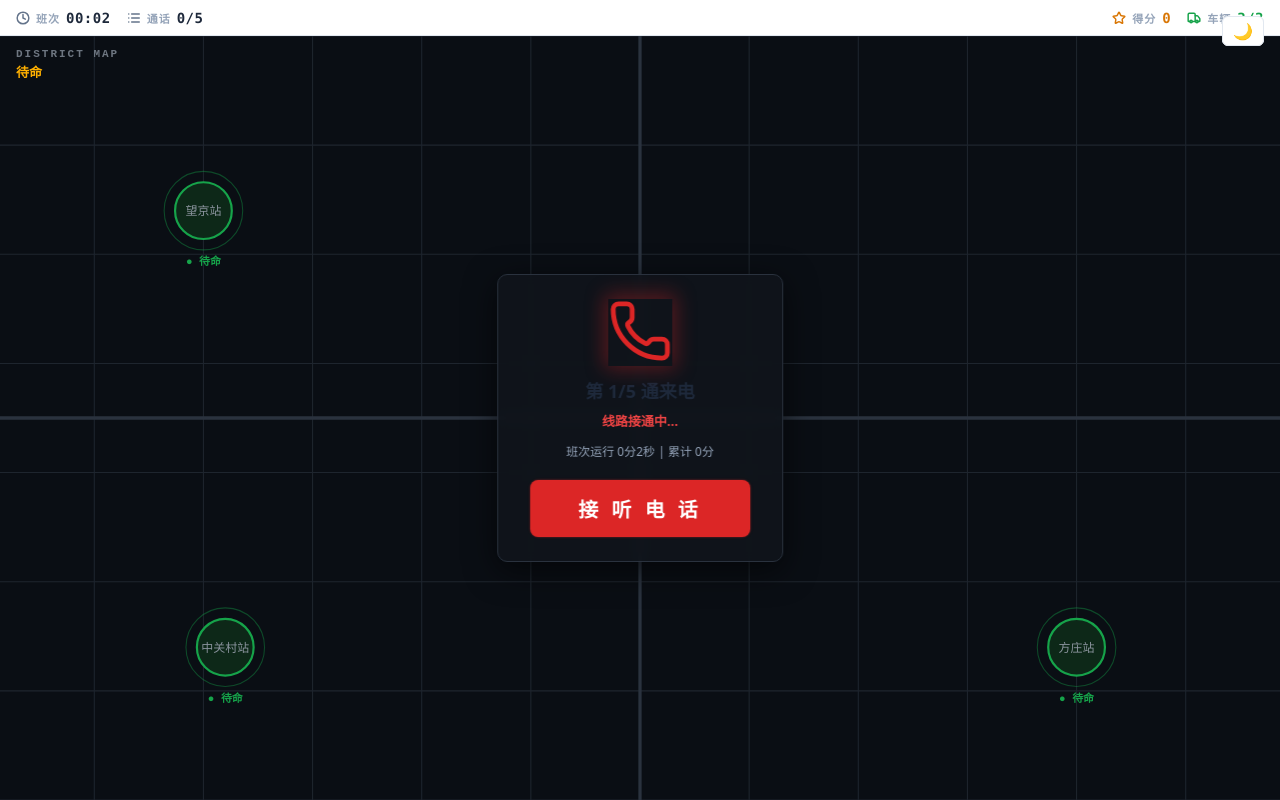
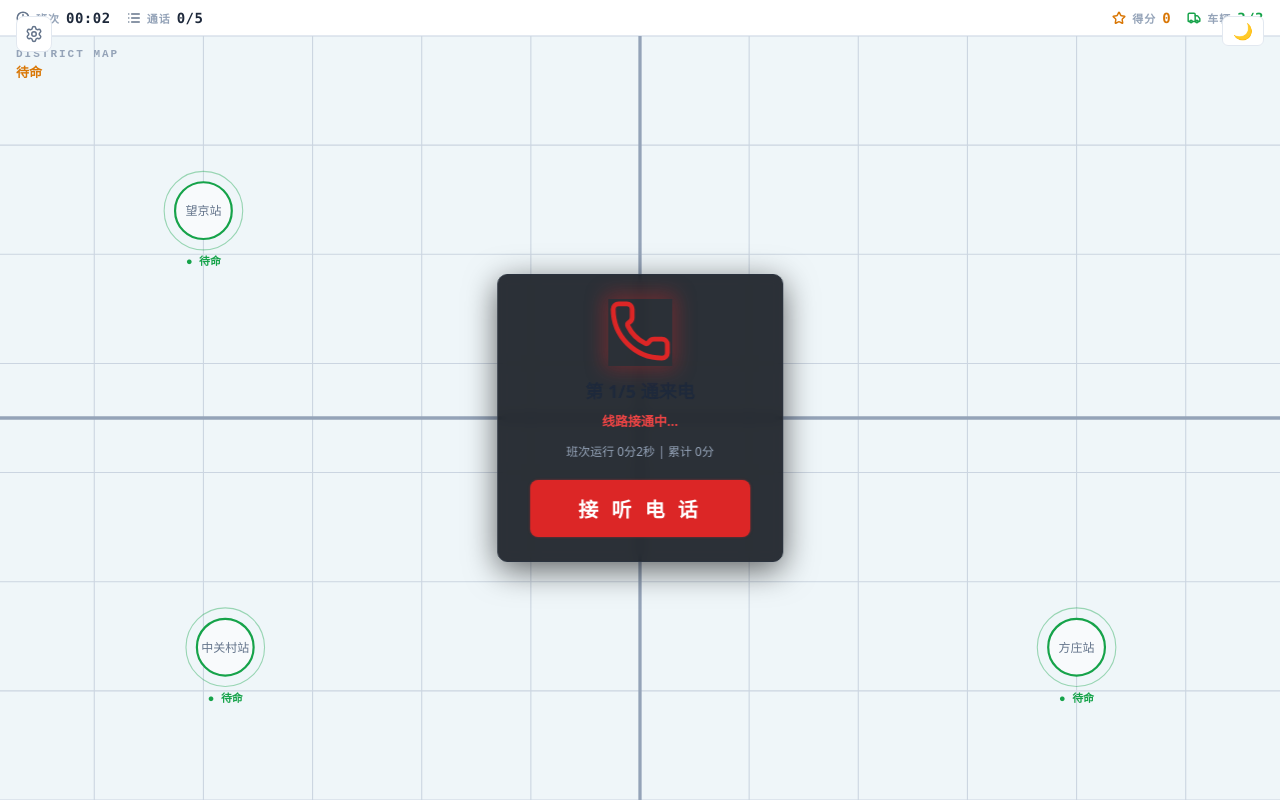
Before and after one commit to 1989-12-13/BuddyGame, a React (Vite) app: page / in a window 1280 px wide. Both pictures are taken after a click on the button "开始值班". Built offline with nearby package versions, Linux system fonts and the light colour scheme.

Commit message:
fix: 修复确认派车按钮未选判定码时无反馈的问题 — 添加disabled状态与提示

```diff
--- a/src/app/App.tsx
+++ b/src/app/App.tsx
@@ -11,7 +11,7 @@ import { LevelSelectScreen } from '../screens/LevelSelectScreen'
 import { KnowledgeScreen } from '../screens/KnowledgeScreen'
 import { AudioProvider } from '../audio/AudioContext'
 import { ThemeProvider } from '../contexts/ThemeContext'
-import { ThemeToggle } from '../components/ThemeToggle'
+import { SettingsPanel } from '../components/SettingsPanel'
 
 type AppScreen = 'title' | 'level_select' | 'game' | 'ending' | 'knowledge'
 
@@ -80,7 +80,7 @@ export default function App() {
     <ThemeProvider>
       <AudioProvider>
         {mainContent}
-        <ThemeToggle />
+        <SettingsPanel onNavigate={handleNavigate} />
       </AudioProvider>
     </ThemeProvider>
   )
--- a/src/audio/useGameAudio.ts
+++ b/src/audio/useGameAudio.ts
@@ -75,8 +75,8 @@ export function useGameAudio() {
 
   useEffect(() => () => engineRef.current?.close(), [])
 
-  const play = useCallback((cue: GameAudioCue) => {
-    engineRef.current?.play(cue, DEFAULT_VOLUME)
+  const play = useCallback((cue: GameAudioCue, volume?: number) => {
+    engineRef.current?.play(cue, volume ?? DEFAULT_VOLUME)
   }, [])
 
   return { play }
--- /dev/null
+++ b/src/components/SettingsPanel.tsx
@@ -0,0 +1,153 @@
+// ============================================================
+// 设置面板 — 左上角齿轮按钮，内含回到主菜单/音量/主题
+// ============================================================
+
+import { useState, useRef, useEffect } from 'react'
+import { Settings, Home, Volume2, Moon, Sun } from 'lucide-react'
+import { useTheme } from '../contexts/ThemeContext'
+import { useAudio } from '../audio/AudioContext'
+
+interface Props {
+  /** 回到主菜单回调 */
+  onNavigate?: (target: 'title') => void
+}
+
+export function SettingsPanel({ onNavigate }: Props) {
+  const [open, setOpen] = useState(false)
+  const panelRef = useRef<HTMLDivElement>(null)
+  const { theme, toggle } = useTheme()
+  const { volume, setVolume } = useAudio()
+
+  // 点击面板外部关闭
+  useEffect(() => {
+    if (!open) return
+    const handler = (e: MouseEvent) => {
+      if (panelRef.current && !panelRef.current.contains(e.target as Node)) {
+        setOpen(false)
+      }
+    }
+    document.addEventListener('mousedown', handler)
+    return () => document.removeEventListener('mousedown', handler)
+  }, [open])
+
+  const menuItemBase: React.CSSProperties = {
+    display: 'flex',
+    alignItems: 'center',
+    gap: 10,
+    padding: '10px 16px',
+    border: 'none',
+    background: 'none',
+    color: 'var(--text-primary)',
+    fontSize: 14,
+    cursor: 'pointer',
+    textAlign: 'left',
+    transition: 'background 0.15s',
+  }
+
+  return (
+    <div ref={panelRef} style={{ position: 'fixed', top: 16, left: 16, zIndex: 1000 }}>
+      {/* 齿轮按钮 */}
+      <button
+        onClick={() => setOpen((o) => !o)}
+        title="设置"
+        style={{
+          width: 36,
+          height: 36,
+          fontSize: 18,
+          border: '1px solid var(--border)',
+          borderRadius: 8,
+          backgroundColor: 'var(--bg-surface)',
+          color: 'var(--text-secondary)',
+          cursor: 'pointer',
+          transition: 'all 0.2s',
+          display: 'flex',
+          alignItems: 'center',
+          justifyContent: 'center',
+        }}
+      >
+        <Settings size={18} />
+      </button>
+
+      {/* 下拉面板 */}
+      {open && (
+        <div
+          style={{
+            position: 'absolute',
+            top: 44,
+            left: 0,
+            width: 220,
+            padding: '8px 0',
+            border: '1px solid var(--border)',
+            borderRadius: 10,
+            backgroundColor: 'var(--bg-surface)',
+            boxShadow: 'var(--shadow-lg)',
+            display: 'flex',
+            flexDirection: 'column',
+          }}
+        >
+          {/* 回到主菜单 */}
+          <button
+            onClick={() => {
+              setOpen(false)
+              onNavigate?.('title')
+            }}
+            style={menuItemBase}
+            onMouseEnter={(e) => {
+              e.currentTarget.style.background = 'var(--bg-hover)'
+            }}
+            onMouseLeave={(e) => {
+              e.currentTarget.style.background = 'none'
+            }}
+          >
+            <Home size={16} /> 回到主菜单
+          </button>
+
+          <div style={{ height: 1, margin: '4px 16px', backgroundColor: 'var(--border)' }} />
+
+          {/* 音量调节 */}
+          <div style={{ padding: '10px 16px' }}>
+            <div
+              style={{
+                display: 'flex',
+                alignItems: 'center',
+                gap: 10,
+                marginBottom: 8,
+              }}
+            >
+              <Volume2 size={16} />
+              <span style={{ color: 'var(--text-primary)', fontSize: 14 }}>
+                音量 {Math.round(volume * 100)}%
+              </span>
+            </div>
+            <input
+              type="range"
+              min={0}
+              max={1}
+              step={0.05}
+              value={volume}
+              onChange={(e) => setVolume(parseFloat(e.target.value))}
+              style={{ width: '100%', cursor: 'pointer' }}
+            />
+          </div>
+
+          <div style={{ height: 1, margin: '4px 16px', backgroundColor: 'var(--border)' }} />
+
+          {/* 主题切换 */}
+          <button
+            onClick={toggle}
+            style={menuItemBase}
+            onMouseEnter={(e) => {
+              e.currentTarget.style.background = 'var(--bg-hover)'
+            }}
+            onMouseLeave={(e) => {
+              e.currentTarget.style.background = 'none'
+            }}
+          >
+            {theme === 'light' ? <Moon size={16} /> : <Sun size={16} />}
+            {theme === 'light' ? '切换深色主题' : '切换浅色主题'}
+          </button>
+        </div>
+      )}
+    </div>
+  )
+}
--- a/src/components/map/CityMap.tsx
+++ b/src/components/map/CityMap.tsx
@@ -54,25 +54,25 @@ export function CityMap({ state }: Props) {
     <div style={styles.wrap}>
       <svg viewBox="0 0 1200 700" preserveAspectRatio="xMidYMid slice" style={styles.svg}>
         {/* 背景 */}
-        <rect x={0} y={0} width={1200} height={700} fill="#0a0e14" />
+        <rect x={0} y={0} width={1200} height={700} fill="var(--bg)" />
 
         {/* 网格 */}
         {Array.from({ length: 13 }).map((_, i) => (
-          <line key={`v${i}`} x1={i * 100} y1={0} x2={i * 100} y2={700} stroke="#1e252e" strokeWidth={1} />
+          <line key={`v${i}`} x1={i * 100} y1={0} x2={i * 100} y2={700} stroke="var(--map-grid)" strokeWidth={1} />
         ))}
         {Array.from({ length: 8 }).map((_, i) => (
-          <line key={`h${i}`} x1={0} y1={i * 100} x2={1200} y2={i * 100} stroke="#1e252e" strokeWidth={1} />
+          <line key={`h${i}`} x1={0} y1={i * 100} x2={1200} y2={i * 100} stroke="var(--map-grid)" strokeWidth={1} />
         ))}
 
         {/* 主干道（亮一点） */}
-        <path d="M 0 350 L 1200 350" stroke="#2a323e" strokeWidth={3} />
-        <path d="M 600 0 L 600 700" stroke="#2a323e" strokeWidth={3} />
+        <path d="M 0 350 L 1200 350" stroke="var(--map-road)" strokeWidth={3} />
+        <path d="M 600 0 L 600 700" stroke="var(--map-road)" strokeWidth={3} />
 
         {/* 救护车行驶路径（虚线） */}
         {showAmbulance && (
           <line
             x1={startPt.x} y1={startPt.y} x2={evPos.x} y2={evPos.y}
-            stroke="#ffb000" strokeWidth={2} strokeDasharray="6 6" opacity={0.55}
+            stroke="#d97706" strokeWidth={2} strokeDasharray="6 6" opacity={0.55}
           />
         )}
 
@@ -83,15 +83,15 @@ export function CityMap({ state }: Props) {
           return (
             <g key={id}>
               <circle cx={info.pos.x} cy={info.pos.y} r={26}
-                fill={busy ? '#1e252e' : '#0d2818'}
-                stroke={busy ? '#3a4452' : '#16a34a'} strokeWidth={2} />
+                fill={busy ? 'var(--map-grid)' : 'var(--bg-elevated)'}
+                stroke={busy ? 'var(--border-bright)' : '#16a34a'} strokeWidth={2} />
               <circle cx={info.pos.x} cy={info.pos.y} r={36}
-                fill="none" stroke={busy ? '#3a4452' : '#16a34a'} strokeWidth={1}
+                fill="none" stroke={busy ? 'var(--border-bright)' : '#16a34a'} strokeWidth={1}
                 opacity={busy ? 0.2 : 0.4} />
               <text x={info.pos.x} y={info.pos.y + 4} textAnchor="middle"
-                fontSize={11} fill="#8b949e" fontFamily="monospace">{info.name}</text>
+                fontSize={11} fill="var(--text-secondary)" fontFamily="monospace">{info.name}</text>
               <text x={info.pos.x} y={info.pos.y + 50} textAnchor="middle"
-                fontSize={10} fill={busy ? '#6e7681' : '#16a34a'}
+                fontSize={10} fill={busy ? 'var(--text-muted)' : '#16a34a'}
                 fontFamily="monospace" fontWeight="bold">
                 {busy ? '○ 执勤中' : '● 待命'}
               </text>
@@ -103,13 +103,13 @@ export function CityMap({ state }: Props) {
         {hasCall && !isPrank && (
           <g>
             <circle cx={evPos.x} cy={evPos.y} r={20}
-              fill="rgba(255,59,59,0.18)" stroke="#ff3b3b" strokeWidth={2}>
+              fill="rgba(220, 38, 38, 0.18)" stroke="#dc2626" strokeWidth={2}>
               <animate attributeName="r" values="20;32;20" dur="1.6s" repeatCount="indefinite" />
               <animate attributeName="opacity" values="1;0.3;1" dur="1.6s" repeatCount="indefinite" />
             </circle>
-            <circle cx={evPos.x} cy={evPos.y} r={6} fill="#ff3b3b" />
+            <circle cx={evPos.x} cy={evPos.y} r={6} fill="#dc2626" />
             <text x={evPos.x} y={evPos.y - 30} textAnchor="middle"
-              fontSize={12} fill="#ff5454" fontFamily="monospace" fontWeight="bold">
+              fontSize={12} fill="#ef4444" fontFamily="monospace" fontWeight="bold">
               事件现场
             </text>
           </g>
@@ -117,7 +117,7 @@ export function CityMap({ state }: Props) {
         {hasCall && isPrank && (
           <g>
             <text x={evPos.x} y={evPos.y} textAnchor="middle"
-              fontSize={14} fill="#6e7681" fontFamily="monospace">? 待核实</text>
+              fontSize={14} fill="var(--text-muted)" fontFamily="monospace">? 待核实</text>
           </g>
         )}
 
@@ -131,7 +131,7 @@ export function CityMap({ state }: Props) {
           <ResultBadge x={evPos.x} y={evPos.y - 60} text="✓ 救治成功" color="#16a34a" />
         )}
         {rescue.phase === 'failed' && (
-          <ResultBadge x={evPos.x} y={evPos.y - 60} text="✕ 救治失败" color="#ff3b3b" />
+          <ResultBadge x={evPos.x} y={evPos.y - 60} text="✕ 救治失败" color="#dc2626" />
         )}
       </svg>
 
@@ -147,7 +147,7 @@ export function CityMap({ state }: Props) {
 }
 
 function AmbulanceSvg({ x, y, tier }: { x: number; y: number; tier?: string }) {
-  const color = tier === 'MICU' ? '#a855f7' : tier === 'ALS' ? '#ff3b3b' : '#8b949e'
+  const color = tier === 'MICU' ? '#a855f7' : tier === 'ALS' ? '#dc2626' : 'var(--text-secondary)'
   return (
     <g style={{ transition: 'transform 0.9s linear' }}>
       <circle cx={x} cy={y} r={14} fill={color} opacity={0.25}>
@@ -163,7 +163,7 @@ function ResultBadge({ x, y, text, color }: { x: number; y: number; text: string
   return (
     <g>
       <rect x={x - 60} y={y - 14} width={120} height={24} rx={4}
-        fill="#0a0e14" stroke={color} strokeWidth={1.5} />
+        fill="var(--bg)" stroke={color} strokeWidth={1.5} />
       <text x={x} y={y + 3} textAnchor="middle"
         fontSize={13} fill={color} fontFamily="monospace" fontWeight="bold">{text}</text>
     </g>
@@ -174,7 +174,7 @@ const styles: Record<string, CSSProperties> = {
   wrap: {
     position: 'absolute',
     inset: 0,
-    backgroundColor: '#0a0e14',
+    backgroundColor: 'var(--bg)',
     overflow: 'hidden',
   },
   svg: {
@@ -193,14 +193,14 @@ const styles: Record<string, CSSProperties> = {
   },
   cornerLabel: {
     fontSize: 11,
-    color: '#6e7681',
+    color: 'var(--text-muted)',
     fontFamily: 'monospace',
     letterSpacing: 2,
     fontWeight: 700,
   },
   cornerSub: {
     fontSize: 13,
-    color: '#ffb000',
+    color: '#d97706',
     fontFamily: 'monospace',
     fontWeight: 700,
   },
--- a/src/screens/GameScreen.tsx
+++ b/src/screens/GameScreen.tsx
@@ -338,6 +338,7 @@ export function GameScreen({ onNavigate, scenarioId }: Props) {
   const handleDispatch = useCallback(() => {
     if (!state.currentCall) return
     if (!state.terminal.determinant) return // 必须选择判定码才能派车
+    setTerminalModalOpen(false) // 关闭调度卡，避免遮挡车辆选择
     setVehicleSelectorOpen(true)
   }, [state.currentCall, state.terminal.determinant])
 
@@ -1332,9 +1333,13 @@ function TerminalModal({
                 ≡ 暂存关闭
               </button>
               <button
-                style={styles.modalDispatchBtn}
+                style={{
+                  ...styles.modalDispatchBtn,
+                  ...(!terminal.determinant ? styles.modalDispatchBtnDisabled : {}),
+                }}
                 onClick={onDispatch}
-                title="确认派车"
+                disabled={!terminal.determinant}
+                title={terminal.determinant ? '确认派车' : '请先在调度卡中选择 MPDS 判定码'}
               >
                 ▸ 确认派车
               </button>
@@ -2542,6 +2547,12 @@ const styles: Record<string, CSSProperties> = {
     cursor: 'pointer',
     transition: 'all 0.15s',
   },
+  modalDispatchBtnDisabled: {
+    backgroundColor: 'var(--bg-elevated)',
+    color: 'var(--text-muted)',
+    cursor: 'not-allowed',
+    opacity: 0.55,
+  },
   modalSaveBtn: {
     padding: '8px 16px',
     backgroundColor: 'var(--bg-elevated)',
```
Also changed, not shown: src/audio/AudioContext.tsx (+25 -3 lines), src/styles/tokens.css (+8 -0 lines).
